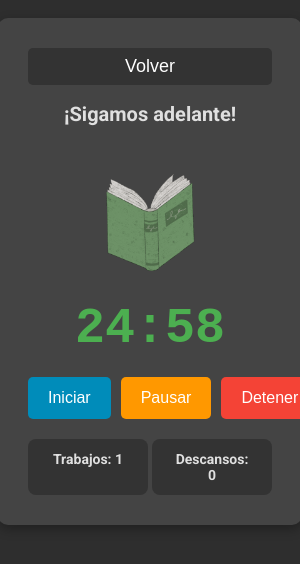
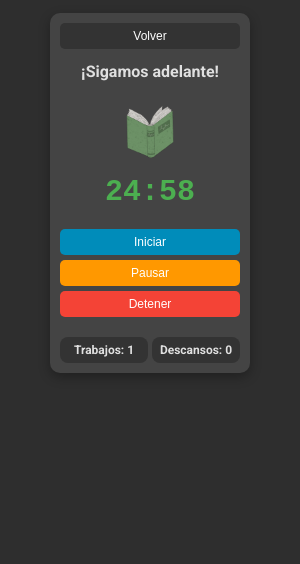
Before and after one commit to GGabi40/stay-focused, an Electron app: page index.html in a window 300 px wide. Both pictures are taken after a click on the button "☺️ 25x5". Drawn offline with Linux system fonts and the light colour scheme.

Commit message:
Update: resizable ✅

```diff
--- a/assets/css/styles.css
+++ b/assets/css/styles.css
@@ -6,6 +6,19 @@ font-family: "Roboto", sans-serif;
 body {
     background-color: #2e2e2e;
     color: #e0e0e0;
+}
+
+::-webkit-scrollbar {
+    width: 5px;
+}
+
+::-webkit-scrollbar-thumb {
+    background: #666;
+    border-radius: 10px;
+}
+
+::-webkit-scrollbar-thumb:hover {
+    background: #8a8a8a;
 }
 
 .app-container {
@@ -221,3 +234,51 @@ button:active {
 .resting {
     background-color: #ff9800;
 }
+
+@media screen and (max-width: 300px), (max-height: 300px) {
+    .app-container {
+        padding: 5px;
+    }
+
+    h1, h2 {
+        font-size: 16px;
+        margin-bottom: 10px;
+    }
+
+    button {
+        padding: 10px;
+        font-size: 14px;
+    }
+
+    .timer-container {
+        padding: 10px;
+        max-width: 180px;
+    }
+
+    .animation img {
+        height: 50px;
+    }
+
+    #timer {
+        font-size: 30px;
+    }
+
+    .controls {
+        flex-direction: column;
+        gap: 5px;
+    }
+
+    .controls button, .getBack button {
+        padding: 6px 12px;
+        font-size: 12px;
+    }
+
+    .animation img {
+        height: 80px;
+    }
+
+    .count div {
+        padding: 6px;
+        font-size: 12px;
+    }
+}
```
Also changed, not shown: main.js (+5 -2 lines), README.md.
